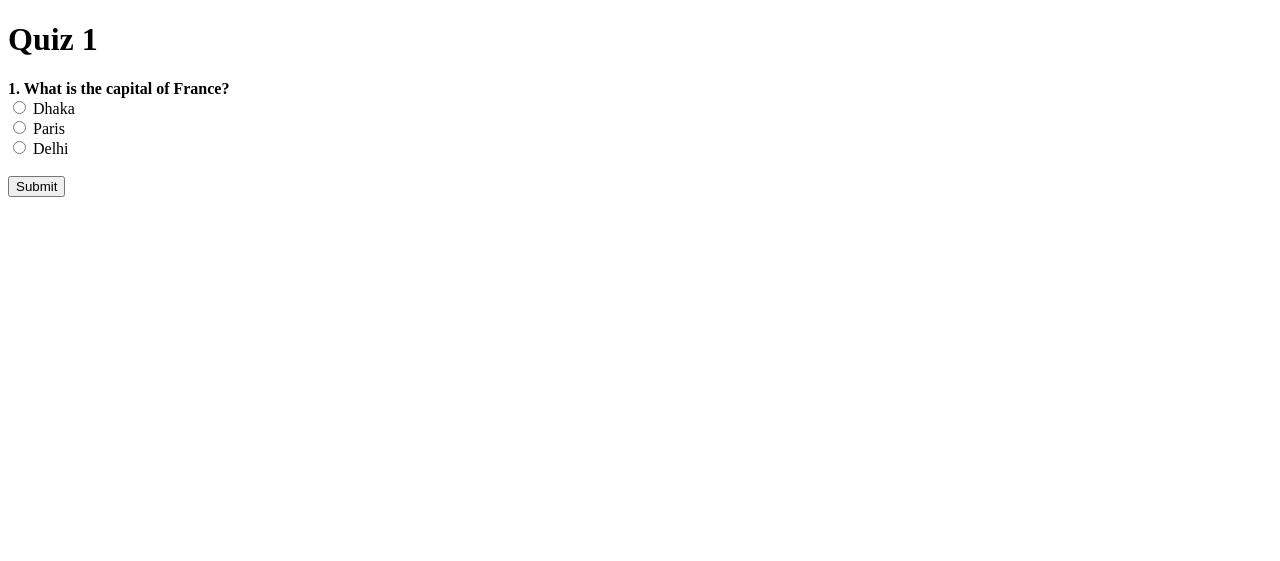
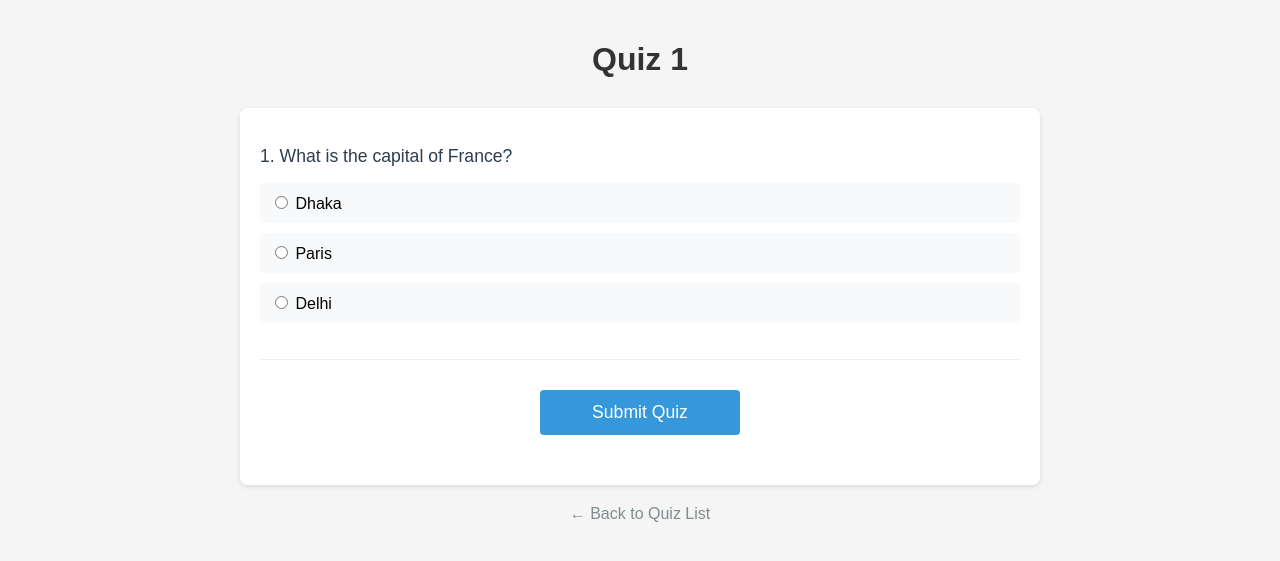
Before and after one commit to RkTushar/quizie_django, a Django app: page /quiz/1/ in a window 1280 px wide. Shown: the top 561 px of the page. Run offline with Django 5.2, Linux system fonts and the light colour scheme; data comes from the database, SQL or seed files in the repository.

Commit message:
Update quiz_detail.html

```diff
--- a/quizie/quiz/templates/quiz/quiz_detail.html
+++ b/quizie/quiz/templates/quiz/quiz_detail.html
@@ -2,27 +2,108 @@
 <!DOCTYPE html>
 <html>
 <head>
-    <title>{{ quiz.title }}</title>
+    <title>{{ quiz.title }} - Quiz</title>
+    <style>
+        body {
+            font-family: Arial, sans-serif;
+            max-width: 800px;
+            margin: 0 auto;
+            padding: 20px;
+            background-color: #f5f5f5;
+        }
+        h1 {
+            color: #333;
+            text-align: center;
+            margin-bottom: 30px;
+        }
+        .quiz-container {
+            background: white;
+            border-radius: 8px;
+            padding: 20px;
+            box-shadow: 0 2px 4px rgba(0,0,0,0.1);
+        }
+        .question {
+            margin-bottom: 30px;
+            padding-bottom: 20px;
+            border-bottom: 1px solid #eee;
+        }
+        .question:last-child {
+            border-bottom: none;
+        }
+        .question-text {
+            color: #2c3e50;
+            font-size: 1.1em;
+            margin-bottom: 15px;
+        }
+        .choices {
+            list-style: none;
+            padding: 0;
+        }
+        .choice {
+            margin-bottom: 10px;
+        }
+        .choice label {
+            display: block;
+            padding: 10px;
+            background: #f8f9fa;
+            border-radius: 4px;
+            cursor: pointer;
+            transition: background-color 0.3s;
+        }
+        .choice label:hover {
+            background: #e9ecef;
+        }
+        .submit-btn {
+            display: block;
+            width: 200px;
+            margin: 30px auto;
+            padding: 12px;
+            background-color: #3498db;
+            color: white;
+            border: none;
+            border-radius: 4px;
+            cursor: pointer;
+            font-size: 1.1em;
+            transition: background-color 0.3s;
+        }
+        .submit-btn:hover {
+            background-color: #2980b9;
+        }
+        .back-link {
+            display: block;
+            text-align: center;
+            margin-top: 20px;
+            color: #7f8c8d;
+            text-decoration: none;
+        }
+        .back-link:hover {
+            color: #2c3e50;
+        }
+    </style>
 </head>
 <body>
     <h1>{{ quiz.title }}</h1>
-    <p>{{ quiz.description }}</p>
-
+    <div class="quiz-container">
         <form method="post">
             {% csrf_token %}
             {% for question in questions %}
-            <div>
-                <strong>{{ forloop.counter }}. {{ question.text }}</strong><br>
+                <div class="question">
+                    <p class="question-text">{{ forloop.counter }}. {{ question.text }}</p>
+                    <ul class="choices">
                         {% for choice in question.choices.all %}
+                            <li class="choice">
                                 <label>
-                        <input type="radio" name="{{ question.id }}" value="{{ choice.id }}">
+                                    <input type="radio" name="{{ question.id }}" value="{{ choice.id }}" required>
                                     {{ choice.text }}
-                    </label><br>
+                                </label>
+                            </li>
                         {% endfor %}
+                    </ul>
                 </div>
-            <br>
             {% endfor %}
-        <button type="submit">Submit</button>
+            <button type="submit" class="submit-btn">Submit Quiz</button>
         </form>
+    </div>
+    <a href="{% url 'quiz_list' %}" class="back-link">← Back to Quiz List</a>
 </body>
 </html>
```
Lines whose indentation alone changed are shown as unchanged.
